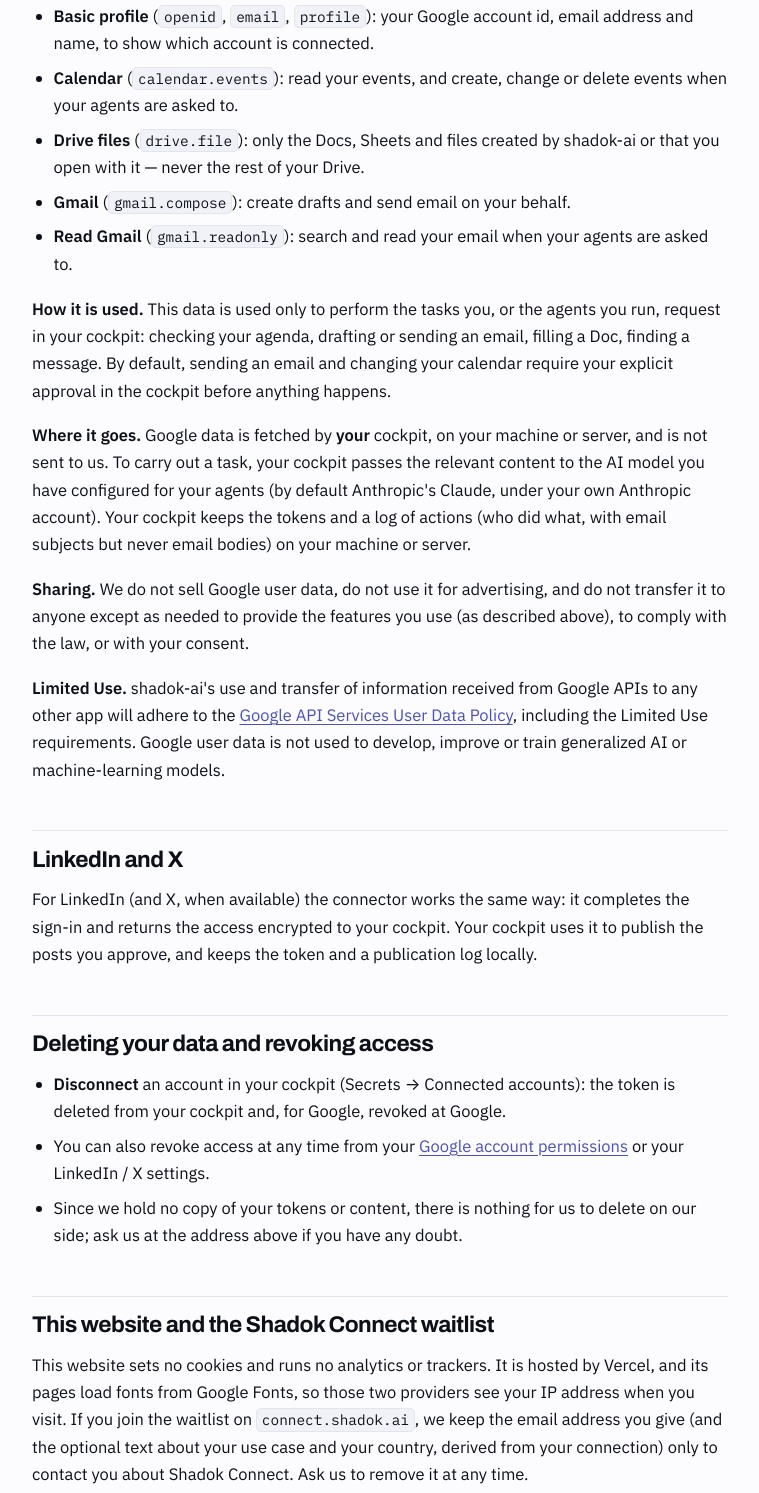
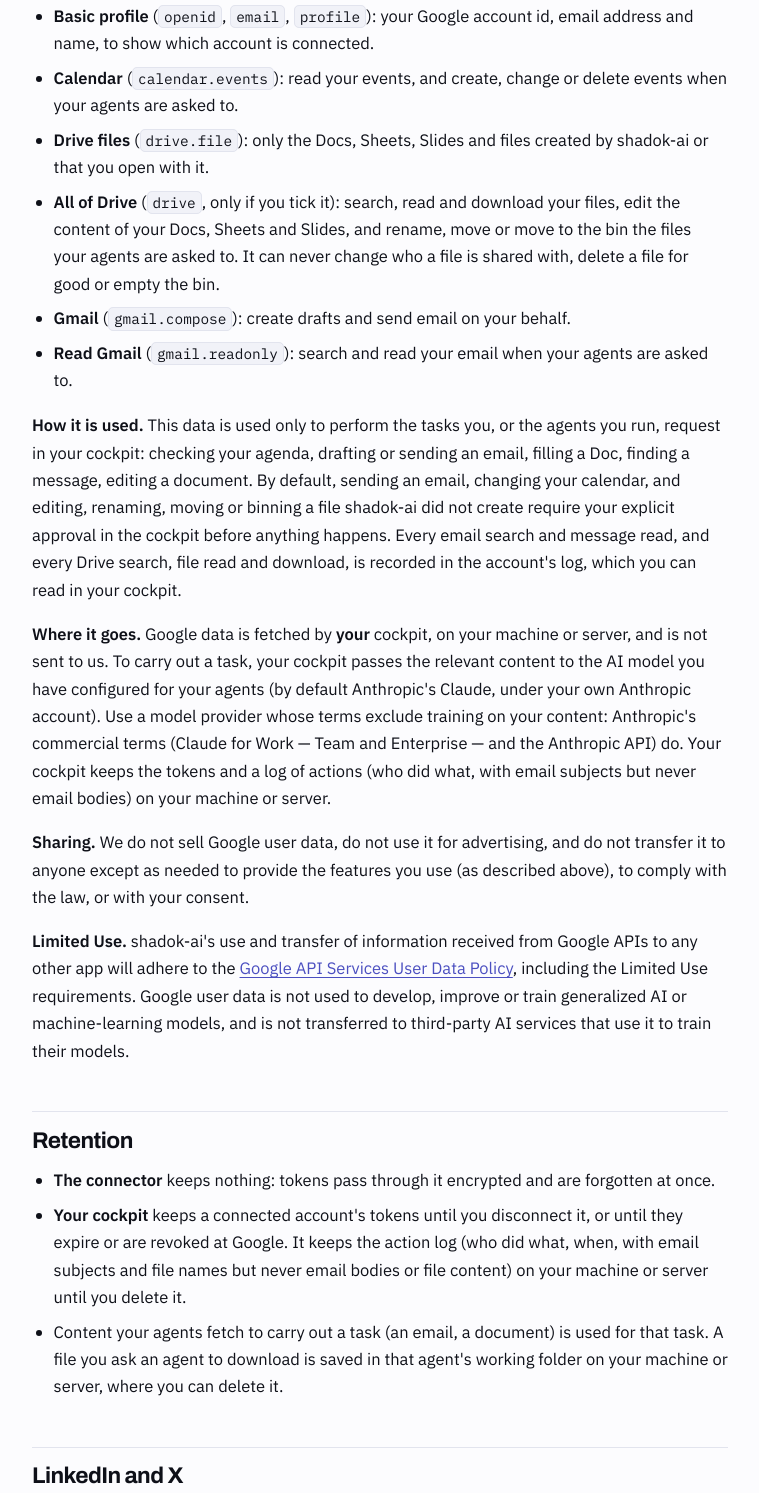
Before and after one commit to shadok-ai/site, a plain HTML site: page privacy.html in a window 1280 px wide. Shown: the part 1104-2597 px from the top of the page, without its empty margins (260-1019 px from the left). Drawn offline with Linux system fonts and the light colour scheme.

Commit message:
Privacy: the full Drive scope, Drive edits and audit log, AI training, retention (#5)
Co-authored-by: shadok-ai-dev <shadok-ai-dev@users.noreply.github.com>
Co-authored-by: Claude Opus 5.5 <noreply@anthropic.com>

```diff
--- a/privacy.html
+++ b/privacy.html
@@ -49,7 +49,7 @@
 <main class="wrap docs" style="display:block;max-width:46rem">
 <article>
 <h1>Privacy policy</h1>
-<p><i>Last updated: 13 November 2026</i></p>
+<p><i>Last updated: 15 November 2026</i></p>
 
 <p>This policy covers <b>shadok-ai</b> (the open-source cockpit you run yourself), the
 <b>shadok connector</b> at <code>connect.shadok.ai</code> (the service that lets your cockpit
@@ -80,18 +80,22 @@ cockpit can access:</p>
 <ul>
 <li><b>Basic profile</b> (<code>openid</code>, <code>email</code>, <code>profile</code>): your Google account id, email address and name, to show which account is connected.</li>
 <li><b>Calendar</b> (<code>calendar.events</code>): read your events, and create, change or delete events when your agents are asked to.</li>
-<li><b>Drive files</b> (<code>drive.file</code>): only the Docs, Sheets and files created by shadok-ai or that you open with it — never the rest of your Drive.</li>
+<li><b>Drive files</b> (<code>drive.file</code>): only the Docs, Sheets, Slides and files created by shadok-ai or that you open with it.</li>
+<li><b>All of Drive</b> (<code>drive</code>, only if you tick it): search, read and download your files, edit the content of your Docs, Sheets and Slides, and rename, move or move to the bin the files your agents are asked to. It can never change who a file is shared with, delete a file for good or empty the bin.</li>
 <li><b>Gmail</b> (<code>gmail.compose</code>): create drafts and send email on your behalf.</li>
 <li><b>Read Gmail</b> (<code>gmail.readonly</code>): search and read your email when your agents are asked to.</li>
 </ul>
 <p><b>How it is used.</b> This data is used only to perform the tasks you, or the agents you run,
 request in your cockpit: checking your agenda, drafting or sending an email, filling a Doc, finding a
-message. By default, sending an email and changing your calendar require your explicit approval in
-the cockpit before anything happens.</p>
+message, editing a document. By default, sending an email, changing your calendar, and editing,
+renaming, moving or binning a file shadok-ai did not create require your explicit approval in the
+cockpit before anything happens. Every email search and message read, and every Drive search, file
+read and download, is recorded in the account's log, which you can read in your cockpit.</p>
 <p><b>Where it goes.</b> Google data is fetched by <b>your</b> cockpit, on your machine or server, and
 is not sent to us. To carry out a task, your cockpit passes the relevant content to the AI model you
 have configured for your agents (by default Anthropic's Claude, under your own Anthropic account).
-Your cockpit keeps the tokens and a log of actions (who did what, with email subjects but never email
+Use a model provider whose terms exclude training on your content: Anthropic's commercial terms
+(Claude for Work — Team and Enterprise — and the Anthropic API) do. Your cockpit keeps the tokens and a log of actions (who did what, with email subjects but never email
 bodies) on your machine or server.</p>
 <p><b>Sharing.</b> We do not sell Google user data, do not use it for advertising, and do not transfer
 it to anyone except as needed to provide the features you use (as described above), to comply with
@@ -100,7 +104,15 @@ the law, or with your consent.</p>
 other app will adhere to the
 <a href="https://developers.google.com/terms/api-services-user-data-policy" target="_blank" rel="noopener">Google API Services User Data Policy</a>,
 including the Limited Use requirements. Google user data is not used to develop, improve or train
-generalized AI or machine-learning models.</p>
+generalized AI or machine-learning models, and is not transferred to third-party AI services that use
+it to train their models.</p>
+
+<h2>Retention</h2>
+<ul>
+<li><b>The connector</b> keeps nothing: tokens pass through it encrypted and are forgotten at once.</li>
+<li><b>Your cockpit</b> keeps a connected account's tokens until you disconnect it, or until they expire or are revoked at Google. It keeps the action log (who did what, when, with email subjects and file names but never email bodies or file content) on your machine or server until you delete it.</li>
+<li>Content your agents fetch to carry out a task (an email, a document) is used for that task. A file you ask an agent to download is saved in that agent's working folder on your machine or server, where you can delete it.</li>
+</ul>
 
 <h2>LinkedIn and X</h2>
 <p>For LinkedIn (and X, when available) the connector works the same way: it completes the sign-in and
```
